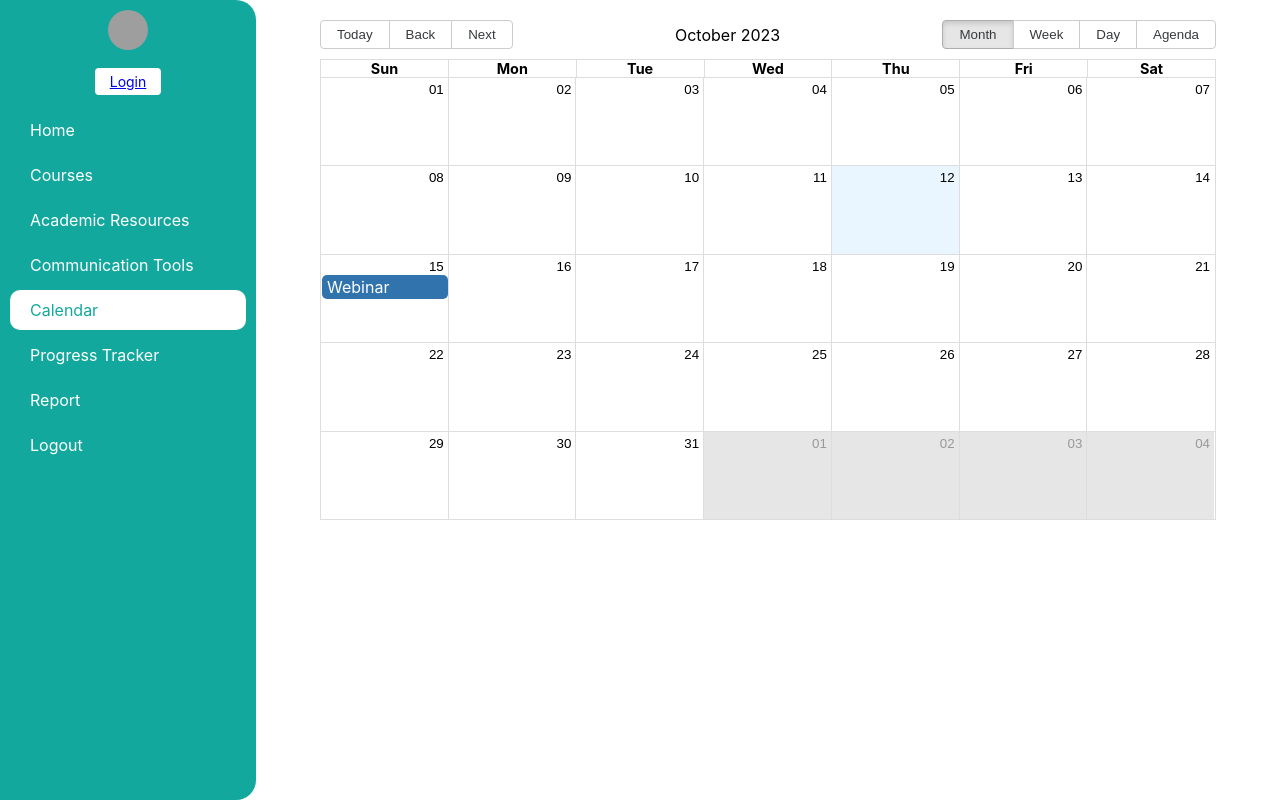
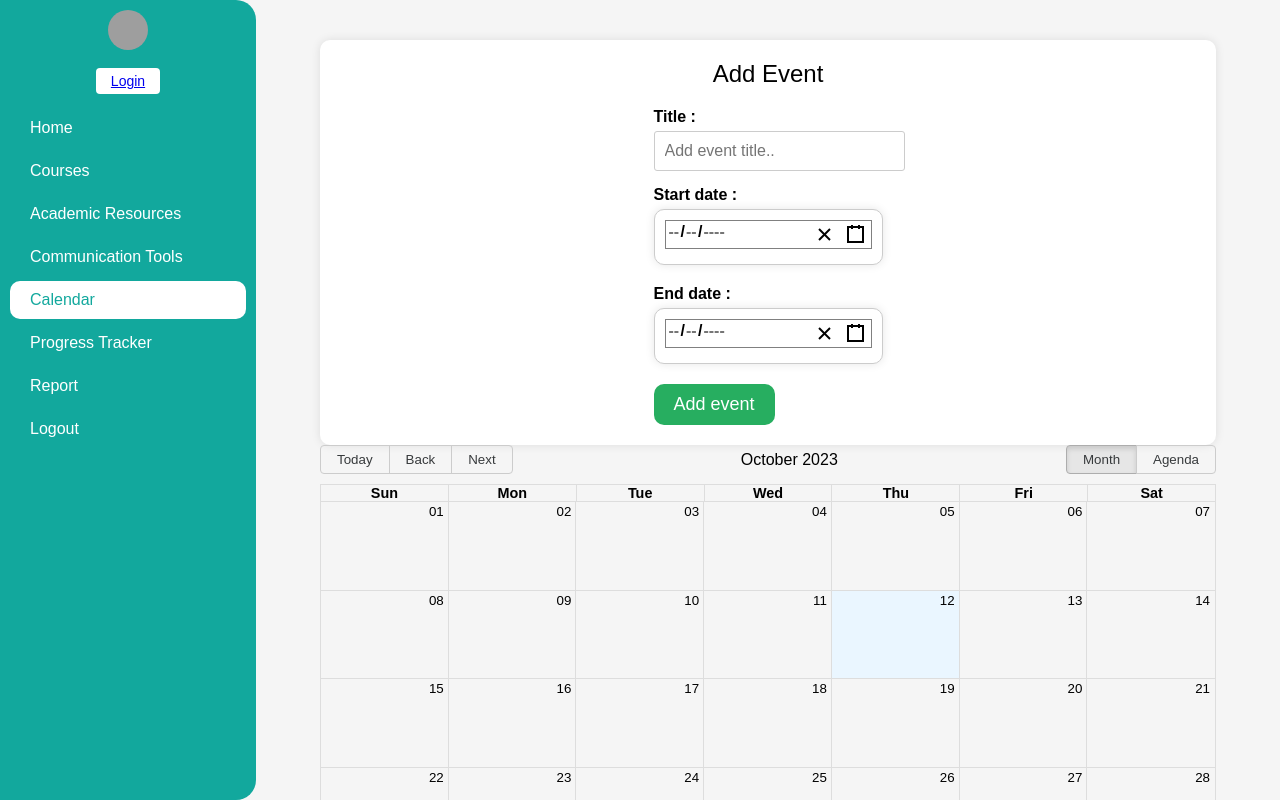
Before and after one commit to manojkumarp1/StudentHub-react-render, a React (Create React App) app: page /calendar in a window 1280 px wide. Shown: the top 800 px of the page. Built offline with nearby package versions, Linux system fonts and the light colour scheme; no server answers; grey boxes are pictures that could not be loaded.

Commit message:
calender get and insert data

```diff
--- a/src/components/Calendar/Calendar.css
+++ b/src/components/Calendar/Calendar.css
@@ -1,37 +1,127 @@
-.add-events-admin{
+/* General Styles */
+body {
+    font-family: Arial, sans-serif;
+    background-color: #f5f5f5;
+    margin: 0;
+    padding: 0;
+  }
+
+  .container {
+    max-width: 1200px;
+    margin: 0 auto;
+    padding: 20px;
+  }
+
+  /* Calendar Styles */
+  .react-big-calendar {
+    background-color: #fff;
+    box-shadow: 0 0 10px rgba(0, 0, 0, 0.1);
+    border-radius: 10px;
+    padding: 20px;
+  }
+
+  .rbc-event {
+    background-color: #3498db;
+    color: #fff;
+    border: none;
+    border-radius: 10px;
+    padding: 10px;
+    margin: 5px;
+    cursor: pointer;
+    transition: transform 0.2s;
+  }
+
+  .rbc-event:hover {
+    transform: scale(1.05);
+  }
+
+  .rbc-event-title {
+    font-weight: bold;
+  }
+
+  /* Date Picker Styles */
+  .react-date-picker {
+    background-color: #fff;
+    border: 1px solid #ccc;
+    border-radius: 10px;
+    padding: 10px;
+    font-size: 16px;
+    box-shadow: 0 0 10px rgba(0, 0, 0, 0.1);
+    cursor: pointer;
+  }
+
+  .react-date-picker__calendar {
+    z-index: 2;
+    box-shadow: 0 0 10px rgba(0, 0, 0, 0.2);
+  }
+
+  /* Add Event Form Styles */
+  .add-events-admin {
+    background-color: #fff;
+    box-shadow: 0 0 10px rgba(0, 0, 0, 0.1);
+    border-radius: 10px;
+    padding: 20px;
+    margin-top: 20px;
     display: flex;
     flex-direction: column;
     align-items: center;
-}
-.add-events-header{
-    font-size: 20px;
-    font-weight: 500;
-}
-.add-events-inputs{
+  }
+
+  .add-events-header {
+    font-size: 24px;
+    margin-bottom: 20px;
+  }
+
+  .add-event-dates {
     display: flex;
     flex-direction: column;
-    gap: 10px;
-    max-width: 300px;
-    margin: 20px 0px;
-}
-.add-event-dates{
-    display: flex;
-    justify-content: space-between;
-    align-items: center;
-    gap: 10px;
+    margin-bottom: 15px;
+    width: 100%;
+  }
+
+  .add-event-dates div {
+    font-weight: bold;
+    margin-bottom: 5px;
+  }
+
+  .add-events-title {
+    border: 1px solid #ccc;
+    border-radius: 5px;
+    padding: 10px;
     font-size: 16px;
-    font-weight: 500;
-}
-.add-events-title{
-    outline: none;
-    width: 51% !important;
-}
+    width: 100%;
+  }
 
-.add-event-button{
-    background-color: #12a89d;
-    color: white;
-    border-radius: 4px;
+  .add-event-button {
+    background-color: #27ae60;
+    color: #fff;
     padding: 10px 20px;
     border: none;
+    border-radius: 10px;
     cursor: pointer;
-}
+    font-size: 18px;
+    transition: background-color 0.3s;
+  }
+
+  .add-event-button:hover {
+    background-color: #219e54;
+  }
+
+  /* Responsive Design */
+  @media screen and (max-width: 768px) {
+    .container {
+      padding: 10px;
+    }
+
+    .react-big-calendar {
+      font-size: 14px;
+    }
+
+    .react-date-picker {
+      font-size: 14px;
+    }
+
+    .add-events-admin {
+      font-size: 14px;
+    }
+  }
--- a/src/components/Calendar/Calendar.js
+++ b/src/components/Calendar/Calendar.js
@@ -1,19 +1,20 @@
-import React, { useState,useEffect } from 'react'
-import './Calendar.css'
-import { Calendar, dateFnsLocalizer } from 'react-big-calendar'
-import format from 'date-fns/format'
-import parse from 'date-fns/parse'
-import startOfWeek from 'date-fns/startOfWeek'
-import getDay from 'date-fns/getDay'
-import enUS from 'date-fns/locale/en-US'
-import 'react-big-calendar/lib/css/react-big-calendar.css'
+import React, { useState, useEffect } from 'react';
+import './Calendar.css';
+import { Calendar, dateFnsLocalizer } from 'react-big-calendar';
+import format from 'date-fns/format';
+import parse from 'date-fns/parse';
+import startOfWeek from 'date-fns/startOfWeek';
+import getDay from 'date-fns/getDay';
+import enUS from 'date-fns/locale/en-US';
+import 'react-big-calendar/lib/css/react-big-calendar.css';
 import DatePicker from 'react-date-picker';
 import 'react-date-picker/dist/DatePicker.css';
 import 'react-calendar/dist/Calendar.css';
+import axios from 'axios';
 
 const locales = {
   'en-US': enUS,
-}
+};
 
 const localizer = dateFnsLocalizer({
   format,
@@ -21,86 +22,88 @@ const localizer = dateFnsLocalizer({
   startOfWeek,
   getDay,
   locales,
+});
+
+function CalendarApp() {
+  const [allEvents, setAllEvents] = useState([]);
+  const [newEvent, setNewEvent] = useState({
+    title: '',
+    start: '',
+    end: '',
+  });
+
+  useEffect(() => {
+    // Fetch events from the server
+    axios.get('http://localhost:8081/events')
+      .then((response) => {
+        setAllEvents(response.data.Result); // Assuming events are in the 'Result' property of the response
       })
+      .catch((error) => {
+        console.error(error);
+      });
+  }, []);
 
-const events = [
-
-    {
-        title:'Webinar',
-        start: new Date(2023,9,15),
-        end: new Date(2023,9,16)
-    },
-    {
-        title:'Quiz',
-        start: new Date(2023,10,14),
-        end: new Date(2023,10,18)
-    },
-    {
-        title:'DSA Class',
-        start: new Date(2023,10,15),
-        end: new Date(2023,10,15)
-    },
-
-]
-
-
-
-function Calender() {
-
-  const [allEvents, setAllEvents] = useState(events)
-  const [newEvent, setNewEvent] = useState({
-    title:"",
-    start:"",
-    end:""
-  })
-  const [isAdmin,setIsAdmin]=useState(true);
-useEffect(() => {
-  const isAuthenticated = localStorage.getItem('authenticatedAdmin');
-  if (isAuthenticated !== 'true') {
-    setIsAdmin(false);
-  }
-  });
-  const handleAddEvent = () =>{
-
+  const handleAddEvent = () => {
     const formattedStart = newEvent.start instanceof Date ? newEvent.start : parse(newEvent.start, 'yyyy-MM-dd', new Date());
     let formattedEnd = newEvent.end instanceof Date ? newEvent.end : parse(newEvent.end, 'yyyy-MM-dd', new Date());
     formattedEnd = new Date(formattedEnd.getTime() + 24 * 60 * 60 * 1000);
-    setAllEvents([...allEvents, { ...newEvent, start: formattedStart, end: formattedEnd }]);
 
-  }
+    // Send the new event to the server
+    axios.post('http://localhost:8081/insertevents', {
+      title: newEvent.title,
+      start: formattedStart,
+      end: formattedEnd,
+    })
+    .then(() => {
+      const newEventArray = [...allEvents, { ...newEvent, start: formattedStart, end: formattedEnd }];
+      setAllEvents(newEventArray);
+      setNewEvent({ title: '', start: '', end: '' });
+    })
+    .catch((error) => {
+      console.error(error);
+    });
+  };
 
   return (
     <div>
-
-      {isAdmin &&
       <div className='add-events-admin'>
         <div className='add-events-header'>Add Event</div>
         <div className='add-events-inputs'>
           <div className='add-event-dates'>
             <div>Title :</div>
-              <input className='add-events-title' type="text" placeholder='Add event title..' value={newEvent.title} onChange={(e)=>setNewEvent({...newEvent, title:e.target.value})}/>
+            <input
+              className='add-events-title'
+              type='text'
+              placeholder='Add event title..'
+              value={newEvent.title}
+              onChange={(e) => setNewEvent({ ...newEvent, title: e.target.value })}
+            />
           </div>
           <div className='add-event-dates'>
             <div>Start date :</div>
-              <DatePicker value={newEvent.start} onChange={(start) => setNewEvent({...newEvent,start})}/>
+            <DatePicker value={newEvent.start} onChange={(start) => setNewEvent({ ...newEvent, start })} />
           </div>
           <div className='add-event-dates'>
             <div>End date :</div>
-              <DatePicker value={newEvent.end} onChange={(end) => setNewEvent({...newEvent,end})}/>
+            <DatePicker value={newEvent.end} onChange={(end) => setNewEvent({ ...newEvent, end })} />
           </div>
-            <button className='add-event-button' onClick={handleAddEvent}>Add event</button>
+          <button className='add-event-button' onClick={handleAddEvent}>
+            Add event
+          </button>
         </div>
-      </div>}
+      </div>
 
       <Calendar
         localizer={localizer}
         events={allEvents}
-      startAccessor="start"
-      endAccessor="end"
-      style={{ height: 500 , }}
+        startAccessor='start'
+        endAccessor='end'
+        style={{ height: 500 }}
+        views={['month', 'agenda']}
+        defaultView='month'
       />
     </div>
-  )
+  );
 }
 
-export default Calender
+export default CalendarApp;
```
Also changed, not shown: 2 other files (tests, documents, lock files or other folders). Lines whose indentation alone changed are shown as unchanged.
